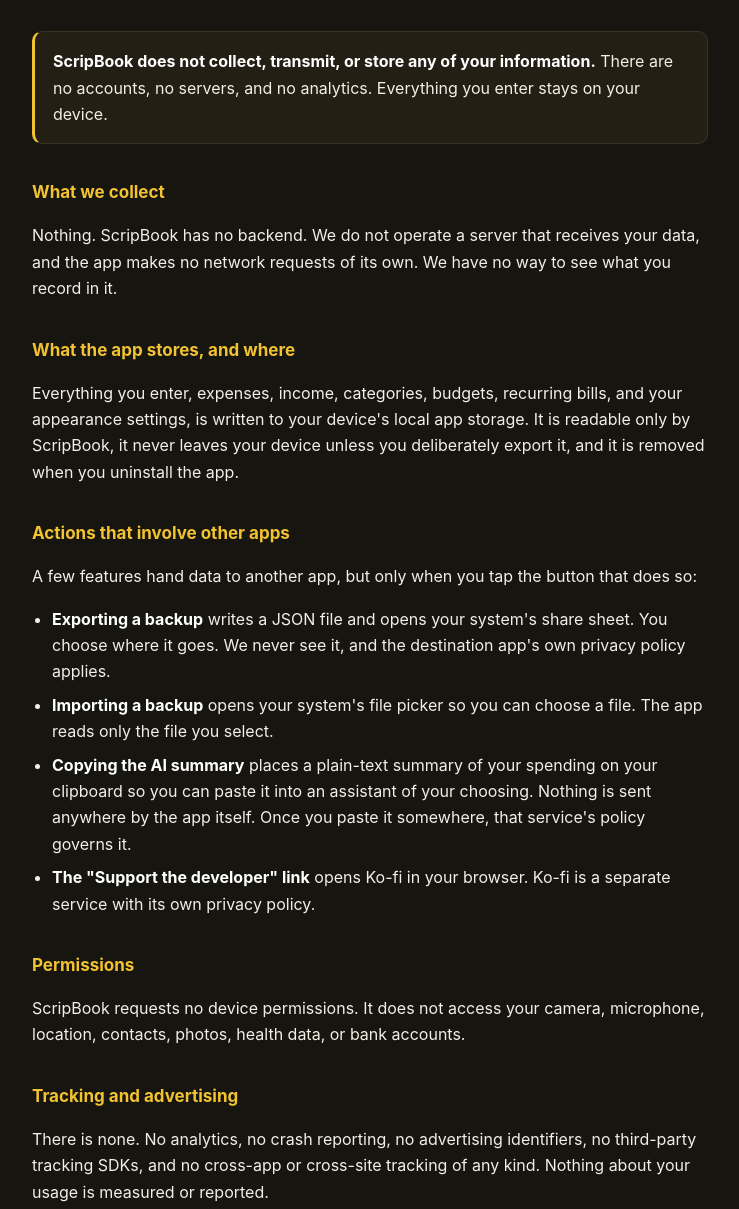
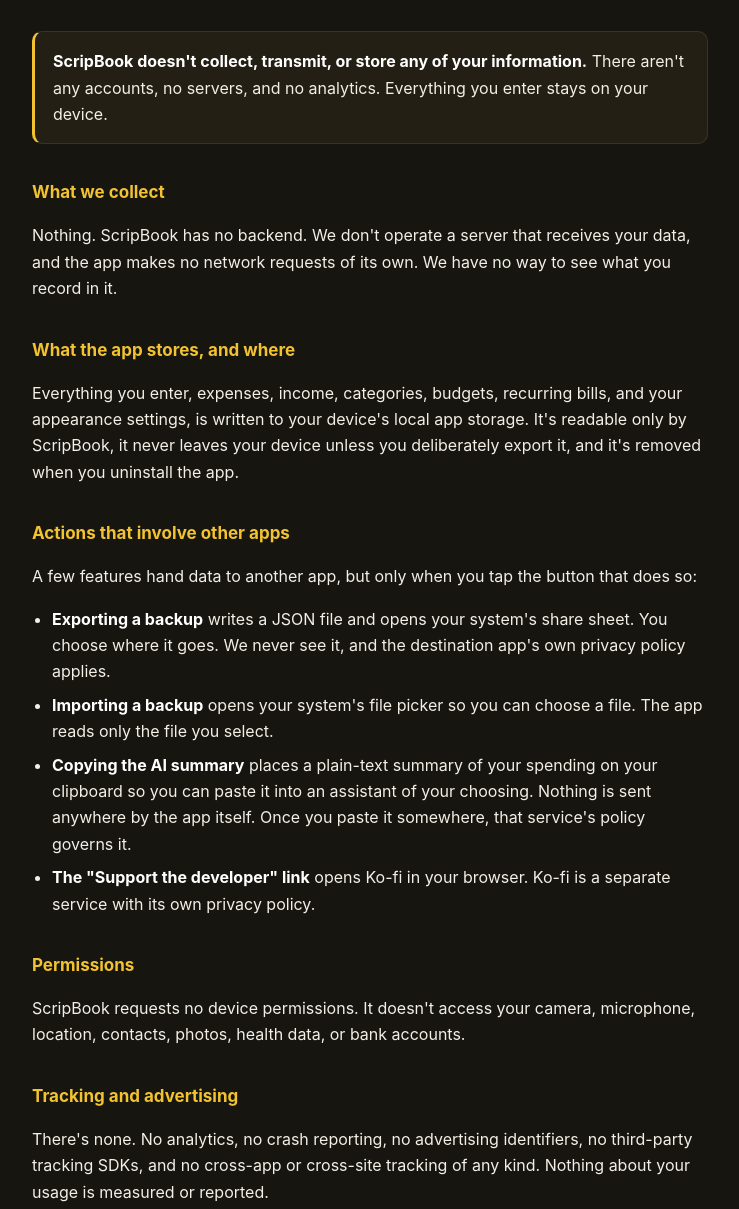
Before and after one commit to pritsapplications/scripbook-privacy, a plain HTML site: page index.html in a window 1280 px wide. Shown: the part 151-1360 px from the top of the page, without its empty margins (270-1009 px from the left). Drawn offline with Linux system fonts and the light colour scheme.

Commit message:
Contract the policy prose
Matches the identical pass on the in-app copy in ScripBook, which must
say the same thing this page says. No clause changed meaning: doesn't,
there's, it's, aren't.

```diff
--- a/index.html
+++ b/index.html
@@ -44,18 +44,18 @@
 </header>
 
 <div class="callout">
-  <p><strong>ScripBook does not collect, transmit, or store any of your information.</strong>
-  There are no accounts, no servers, and no analytics. Everything you enter stays on your device.</p>
+  <p><strong>ScripBook doesn't collect, transmit, or store any of your information.</strong>
+  There aren't any accounts, no servers, and no analytics. Everything you enter stays on your device.</p>
 </div>
 
 <h2>What we collect</h2>
-<p>Nothing. ScripBook has no backend. We do not operate a server that receives your data, and the
+<p>Nothing. ScripBook has no backend. We don't operate a server that receives your data, and the
 app makes no network requests of its own. We have no way to see what you record in it.</p>
 
 <h2>What the app stores, and where</h2>
 <p>Everything you enter, expenses, income, categories, budgets, recurring bills, and your
-appearance settings, is written to your device's local app storage. It is readable only by
-ScripBook, it never leaves your device unless you deliberately export it, and it is removed
+appearance settings, is written to your device's local app storage. It's readable only by
+ScripBook, it never leaves your device unless you deliberately export it, and it's removed
 when you uninstall the app.</p>
 
 <h2>Actions that involve other apps</h2>
@@ -73,11 +73,11 @@ when you uninstall the app.</p>
 </ul>
 
 <h2>Permissions</h2>
-<p>ScripBook requests no device permissions. It does not access your camera, microphone, location,
+<p>ScripBook requests no device permissions. It doesn't access your camera, microphone, location,
 contacts, photos, health data, or bank accounts.</p>
 
 <h2>Tracking and advertising</h2>
-<p>There is none. No analytics, no crash reporting, no advertising identifiers, no third-party
+<p>There's none. No analytics, no crash reporting, no advertising identifiers, no third-party
 tracking SDKs, and no cross-app or cross-site tracking of any kind. Nothing about your usage is
 measured or reported.</p>
 
@@ -86,8 +86,8 @@ measured or reported.</p>
 children under 13. Because no information is gathered, none can be gathered from a child.</p>
 
 <h2>Your control over your data</h2>
-<p>Your data is yours and it is local. You can delete individual entries in the app, export a full
-copy at any time, or remove everything by uninstalling. There is no account to close and no request
+<p>Your data is yours and it's local. You can delete individual entries in the app, export a full
+copy at any time, or remove everything by uninstalling. There's no account to close and no request
 to submit, because we hold nothing to delete.</p>
 
 <h2>Changes to this policy</h2>
```
